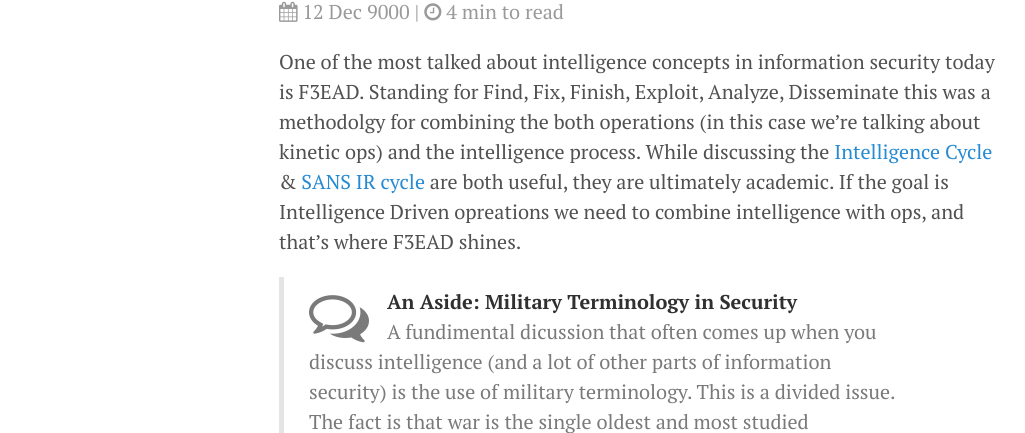
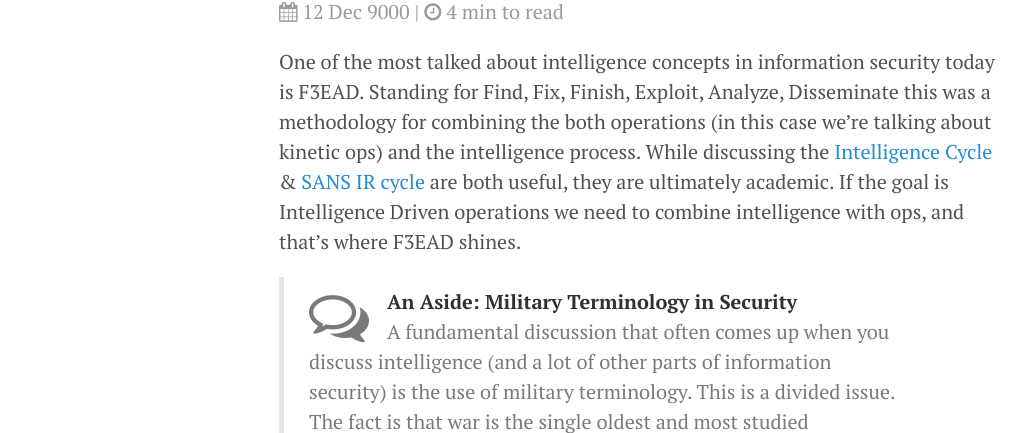
Before and after one commit to sroberts/sroberts.github.io, a Jekyll site: the page built from _posts/9000-12-12-f3ead.md, in a window 1280 px wide and 1400 px high. Shown: the part 185-618 px from the top of the window, without its empty margins (1-1026 px from the left). Built offline with Jekyll 4.4.1, drawn with Linux system fonts in a browser that asks for light colours; nearby versions of some CDN libraries; some of the changed text lies outside the part shown.

Commit message:
spell checked for great justice

```diff
--- a/_posts/9000-12-12-f3ead.md
+++ b/_posts/9000-12-12-f3ead.md
@@ -3,15 +3,15 @@ layout: post
 title: Intelligence Concepts - F3EAD
 ---
 
-One of the most talked about intelligence concepts in information security today is F3EAD. Standing for Find, Fix, Finish, Exploit, Analyze, Disseminate this was a methodolgy for combining the both operations (in this case we're talking about kinetic ops) and the intelligence process. While discussing the [Intelligence Cycle](http://www.example.com) & [SANS IR cycle](http://www.example.com) are both useful, they are ultimately academic. If the goal is Intelligence Driven opreations we need to combine intelligence with ops, and that's where F3EAD shines.
+One of the most talked about intelligence concepts in information security today is F3EAD. Standing for Find, Fix, Finish, Exploit, Analyze, Disseminate this was a methodology for combining the both operations (in this case we're talking about kinetic ops) and the intelligence process. While discussing the [Intelligence Cycle](http://www.example.com) & [SANS IR cycle](http://www.example.com) are both useful, they are ultimately academic. If the goal is Intelligence Driven operations we need to combine intelligence with ops, and that's where F3EAD shines.
 
-> <i class="fa fa-comments-o fa-3x pull-left"></i> __An Aside: Military Terminology in Security__ <br>A fundimental dicussion that often comes up when you discuss intelligence (and a lot of other parts of information security) is the use of military terminology. This is a divided issue. The fact is that war is the single oldest and most studied adversarial conflict, and while security doesn't have the gravity of a military conflict I do find that the military has much to teach us.
+> <i class="fa fa-comments-o fa-3x pull-left"></i> __An Aside: Military Terminology in Security__ <br>A fundamental discussion that often comes up when you discuss intelligence (and a lot of other parts of information security) is the use of military terminology. This is a divided issue. The fact is that war is the single oldest and most studied adversarial conflict, and while security doesn't have the gravity of a military conflict I do find that the military has much to teach us.
 
 ## F3EAD
 
 ![Smallwars Journal F3EAD Diagram](http://smallwarsjournal.com/sites/default/files/F3.jpg)
 
-F3EAD is about combining the operations cycle with the intelligence cycle so that they both feed each other. This process rose during the wars Afganistan & Iraq (the second time) the teams involved were special forces (ops) and traditional intelligence teams  We'll break this into two major sections:
+F3EAD is about combining the operations cycle with the intelligence cycle so that they both feed each other. This process rose during the wars Afghanistan & Iraq (the second time) the teams involved were special forces (ops) and traditional intelligence teams  We'll break this into two major sections:
 
 ### Operations:
 - __Find:__ The F3EAD process starts with targeting, deciding who the focus of the operation is.
@@ -25,7 +25,7 @@ F3EAD is about combining the operations cycle with the intelligence cycle so tha
 
 In a [_kinetic scenario_](http://en.wikipedia.org/wiki/Kinetic_military_action) this process could start with a special operations team deciding to target a high ranking former regime member who's unaccounted for, using available intelligence and telemetry to locate that target, and capturing the target. After the capture the team may take material related to the capture, including files, computers, and information from interrogations, and pass that to the intelligence team.
 
-The intelligence team then begins their cycle based on the outputs from the operations team. This follows the traditional intelligence cycle process, but the key is the expected input and outputs are meant to enable operations. __Thus operations enables the intelligence gathering while the intelligence enables further opreations.__ In most cases this tight coupling isn't just based on products, but even putting the teams physicall in close proximity to enable this [synergy](http://cdn.meme.am/instances/58776835.jpg).
+The intelligence team then begins their cycle based on the outputs from the operations team. This follows the traditional intelligence cycle process, but the key is the expected input and outputs are meant to enable operations. __Thus operations enables the intelligence gathering while the intelligence enables further operations.__ In most cases this tight coupling isn't just based on products, but even putting the teams physically in close proximity to enable this [synergy](http://cdn.meme.am/instances/58776835.jpg).
 
 ## A Walk Through the F3EAD Cycle
 
@@ -43,7 +43,7 @@ The vendor report include indicators, which the incident response team uses to i
 The incident response team remediates the compromised hosts.
 
 ### <i class="fa fa-angle-double-right"></i> Exploit
-Here's the key: after the _finish/remediation_ the information collected during the incident response is gathered. This includes the information that started the F3 cycle (in this case the vendor report) but should also include the malware identified during the incident, network captures, information about the infrastructre, anyting and everything identifed during the oprations piece.
+Here's the key: after the _finish/remediation_ the information collected during the incident response is gathered. This includes the information that started the F3 cycle (in this case the vendor report) but should also include the malware identified during the incident, network captures, information about the infrastructure, anything and everything identified during the operations piece.
 
 ### <i class="fa fa-angle-double-right"></i> Analyze
 The intelligence team analyzes all the collected information. Their goal is to develop further targeting. A good example would be identifying other IP addresses associated with C2 domains using a tool like PassiveTotal.
```
Also changed, not shown: other parts of _posts/9000-12-12-f3ead.md (+1 -1 lines).
